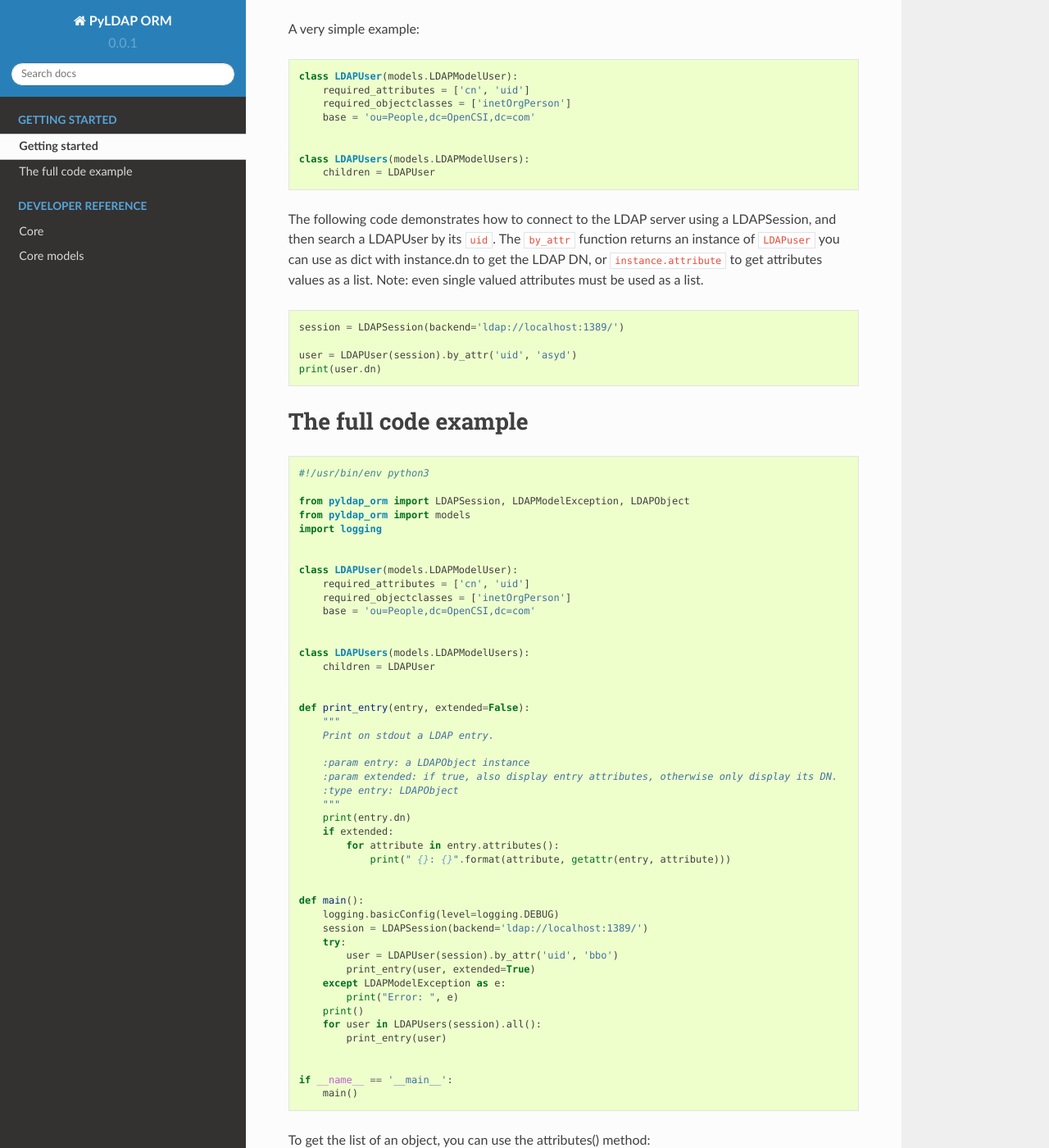
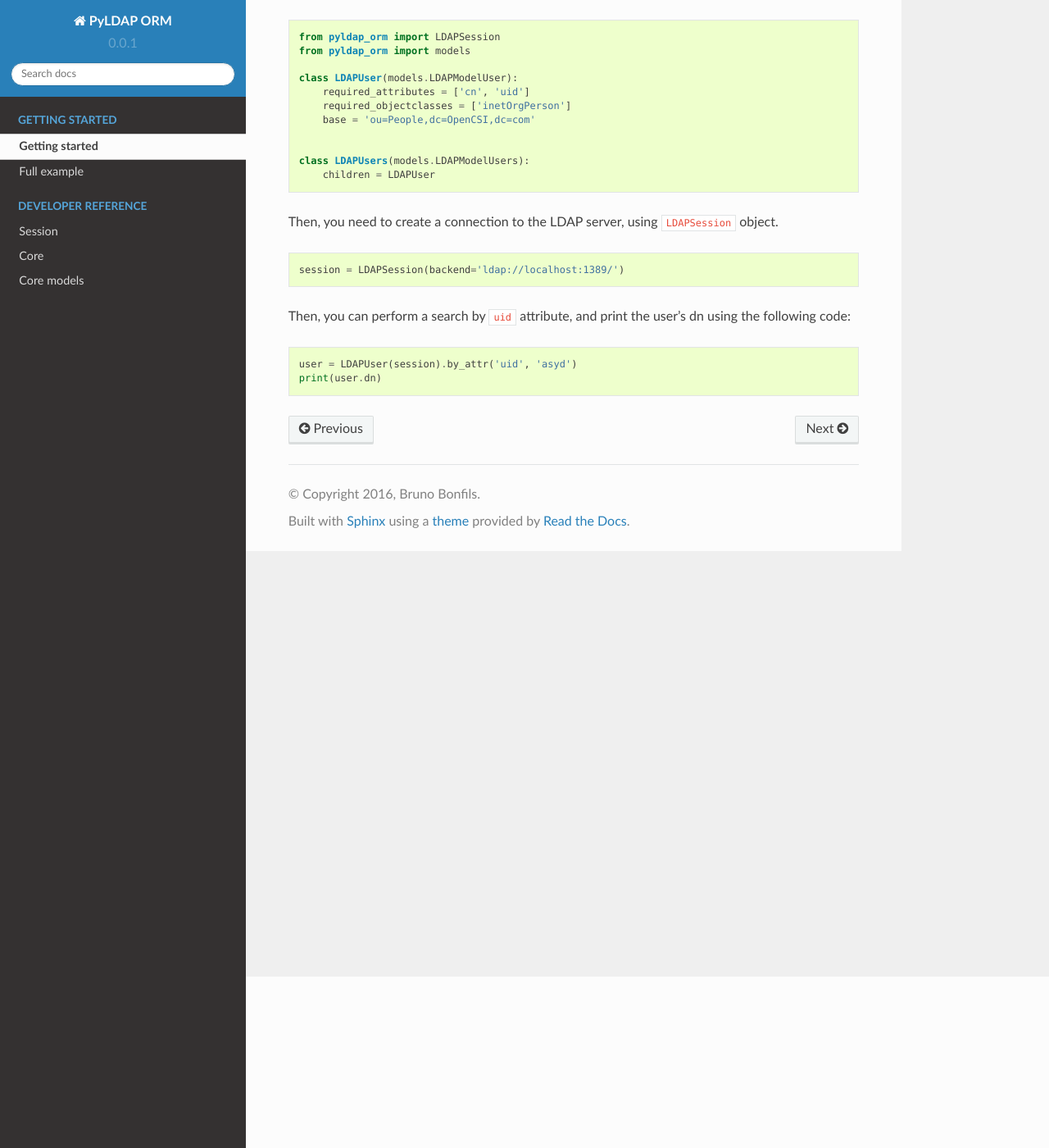
Before and after one commit to asyd/pyldap_orm, a Sphinx documentation site: the page built from doc/getting_started.rst, in a window 1280 px wide and 1400 px high, scrolled down 209 px. Shown: the whole window at 82% size. Built offline with Sphinx 7.4.7 and the Read the Docs theme 2.0.0, drawn with Linux system fonts in a browser that asks for light colours; some of the changed text lies outside the part shown.

Commit message:
Improve doc

```diff
--- a/doc/getting_started.rst
+++ b/doc/getting_started.rst
@@ -1,91 +1,33 @@
 Getting started
 ===============
 
-In the first time, you must define which kind of business objects you want to manage. Some base models are available
+In a first time, you must define which kind of business objects you want to manage. Some base models are available
 in the ``pyldap_orm.models`` module.
-
-A very simple example:
 
 .. code-block:: python
 
-   class LDAPUser(models.LDAPModelUser):
-       required_attributes = ['cn', 'uid']
-       required_objectclasses = ['inetOrgPerson']
-       base = 'ou=People,dc=OpenCSI,dc=com'
+    from pyldap_orm import LDAPSession
+    from pyldap_orm import models
+
+    class LDAPUser(models.LDAPModelUser):
+        required_attributes = ['cn', 'uid']
+        required_objectclasses = ['inetOrgPerson']
+        base = 'ou=People,dc=OpenCSI,dc=com'
 
 
-   class LDAPUsers(models.LDAPModelUsers):
-       children = LDAPUser
+    class LDAPUsers(models.LDAPModelUsers):
+        children = LDAPUser
 
-The following code demonstrates how to connect to the LDAP server using a LDAPSession, and then
-search a LDAPUser by its ``uid``. The ``by_attr`` function returns an instance of ``LDAPuser`` you can
-use as dict with instance.dn to get the LDAP DN, or ``instance.attribute`` to get attributes values as a list.
-Note: even single valued attributes must be used as a list.
+
+Then, you need to create a connection to the LDAP server, using ``LDAPSession`` object.
 
 .. code-block:: python
 
     session = LDAPSession(backend='ldap://localhost:1389/')
 
-    user = LDAPUser(session).by_attr('uid', 'asyd')
-    print(user.dn)
-
-
-The full code example
-=====================
-
-.. code-block:: python
-
-   #!/usr/bin/env python3
-
-   from pyldap_orm import LDAPSession, LDAPModelException, LDAPObject
-   from pyldap_orm import models
-   import logging
-
-
-   class LDAPUser(models.LDAPModelUser):
-       required_attributes = ['cn', 'uid']
-       required_objectclasses = ['inetOrgPerson']
-       base = 'ou=People,dc=OpenCSI,dc=com'
-
-
-   class LDAPUsers(models.LDAPModelUsers):
-       children = LDAPUser
-
-
-   def print_entry(entry, extended=False):
-       """
-       Print on stdout a LDAP entry.
-
-       :param entry: a LDAPObject instance
-       :param extended: if true, also display entry attributes, otherwise only display its DN.
-       :type entry: LDAPObject
-       """
-       print(entry.dn)
-       if extended:
-           for attribute in entry.attributes():
-               print(" {}: {}".format(attribute, getattr(entry, attribute)))
-
-
-   def main():
-       logging.basicConfig(level=logging.DEBUG)
-       session = LDAPSession(backend='ldap://localhost:1389/')
-       try:
-           user = LDAPUser(session).by_attr('uid', 'bbo')
-           print_entry(user, extended=True)
-       except LDAPModelException as e:
-           print("Error: ", e)
-       print()
-       for user in LDAPUsers(session).all():
-           print_entry(user)
-
-
-   if __name__ == '__main__':
-       main()
-
-To get the list of an object, you can use the attributes() method:
+Then, you can perform a search by ``uid`` attribute, and print the user's dn using the following code:
 
 .. code-block:: python
 
     user = LDAPUser(session).by_attr('uid', 'asyd')
-    for attribute in user.attributes():
-        values = getattr(user, attribute)
+    print(user.dn)
--- a/doc/index.rst
+++ b/doc/index.rst
@@ -12,11 +12,13 @@ LDAP server.
     :caption: Getting started
 
     getting_started
+    example
 
 .. toctree::
     :maxdepth: 2
     :caption: Developer reference
 
+    modules/session
     modules/core
     modules/models
 
--- /dev/null
+++ b/doc/modules/session.rst
@@ -0,0 +1,5 @@
+Session
+=======
+
+.. automodule:: pyldap_orm.session
+    :members:
```
Also changed, not shown: doc/example.rst (added, +115 -0 lines), 1 other file.
